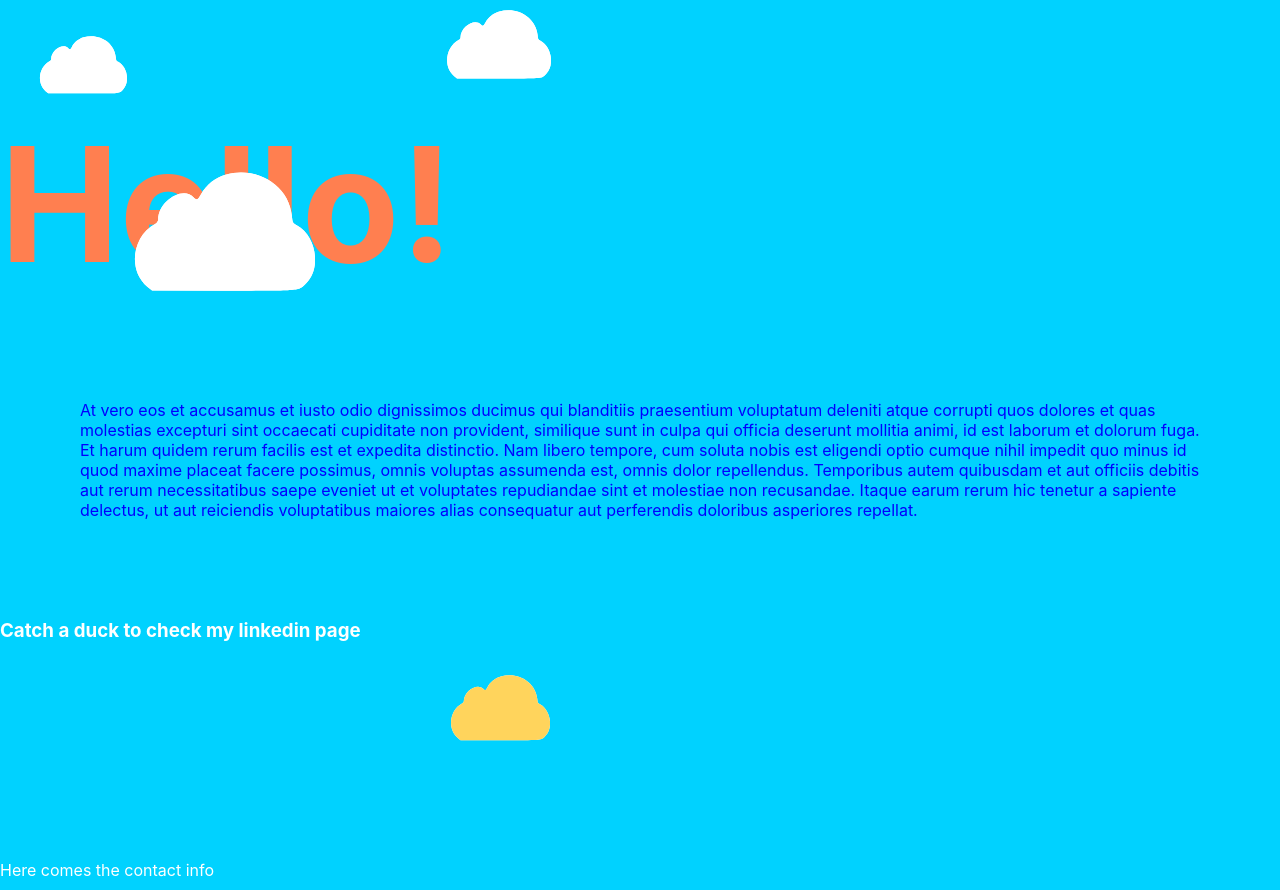
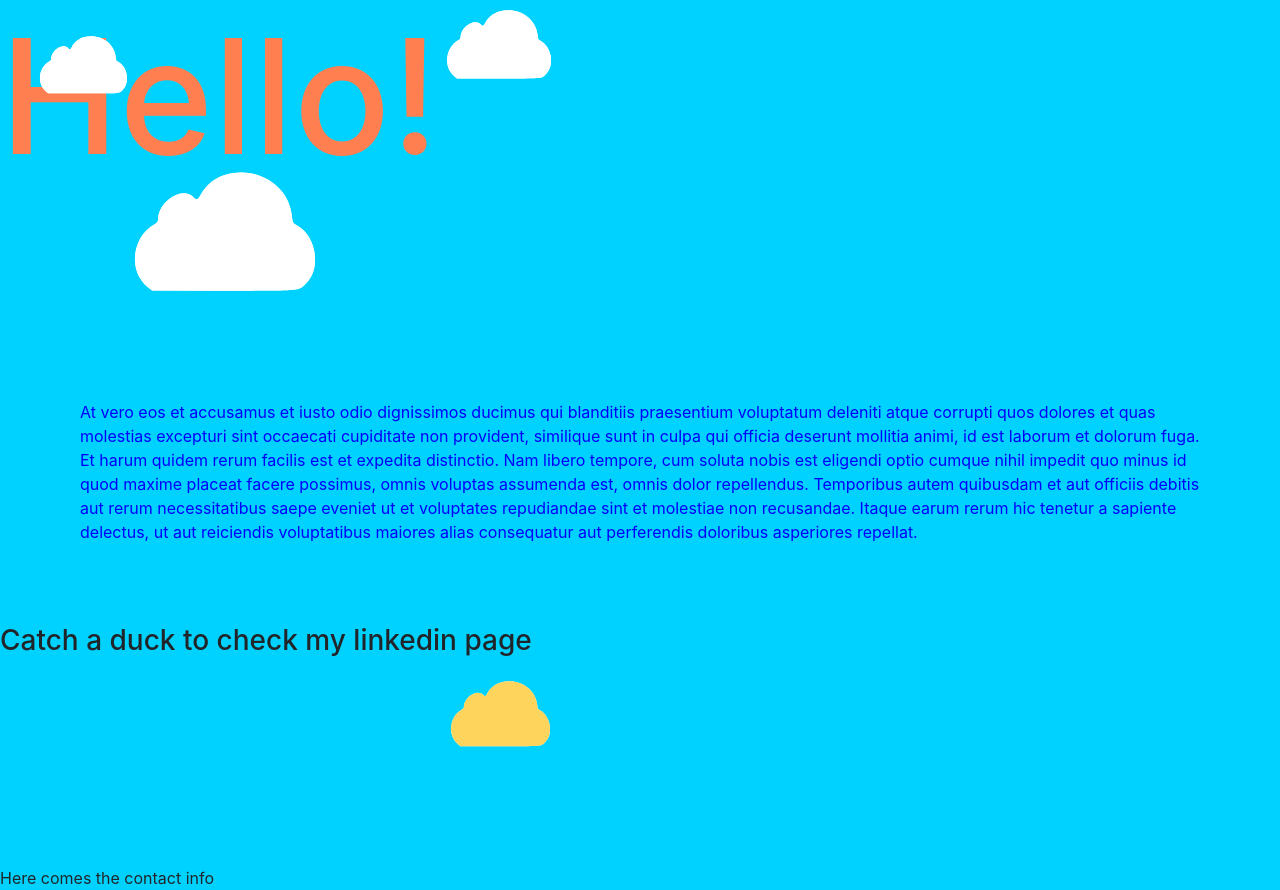
Before and after one commit to huggingpixels/personal-page, a Svelte app: page / in a window 1280 px wide. Built offline with nearby package versions, Linux system fonts and the light colour scheme.

Commit message:
adding bootstrap

```diff
--- a/package.json
+++ b/package.json
@@ -13,9 +13,11 @@
     "rollup-plugin-livereload": "^1.0.0",
     "rollup-plugin-svelte": "^5.0.3",
     "rollup-plugin-terser": "^5.1.2",
-    "svelte": "^3.0.0"
+    "svelte": "^3.20.1"
   },
   "dependencies": {
-    "sirv-cli": "^0.4.4"
+    "bootstrap": "^4.4.1",
+    "sirv-cli": "^0.4.4",
+    "sveltestrap": "^3.3.3"
   }
 }
--- a/public/global.css
+++ b/public/global.css
@@ -2,7 +2,7 @@
 	position: relative;
 	width: 100%;
 	height: 100%;
-	background-color: #00d2ff;
+	background-color: #00d2ff !important;
 }
 
 body {
@@ -10,6 +10,5 @@
 	margin: 0;
 	padding: 0;
 	box-sizing: border-box;
-	overflow: hidden;
 	font-family: -apple-system, BlinkMacSystemFont, "Segoe UI", Roboto, Oxygen-Sans, Ubuntu, Cantarell, "Helvetica Neue", sans-serif;
 }
--- a/src/App.svelte
+++ b/src/App.svelte
@@ -5,6 +5,10 @@
 	import Contact from './Contact.svelte';
 </script>
 
+<svelte:head>
+  <link rel="stylesheet" href="https://stackpath.bootstrapcdn.com/bootstrap/4.3.1/css/bootstrap.min.css">
+</svelte:head>
+
 <Header/>
 <Intro/>
 <Resume/>
```
Also changed, not shown: 1 other file (tests, documents, lock files or other folders).
